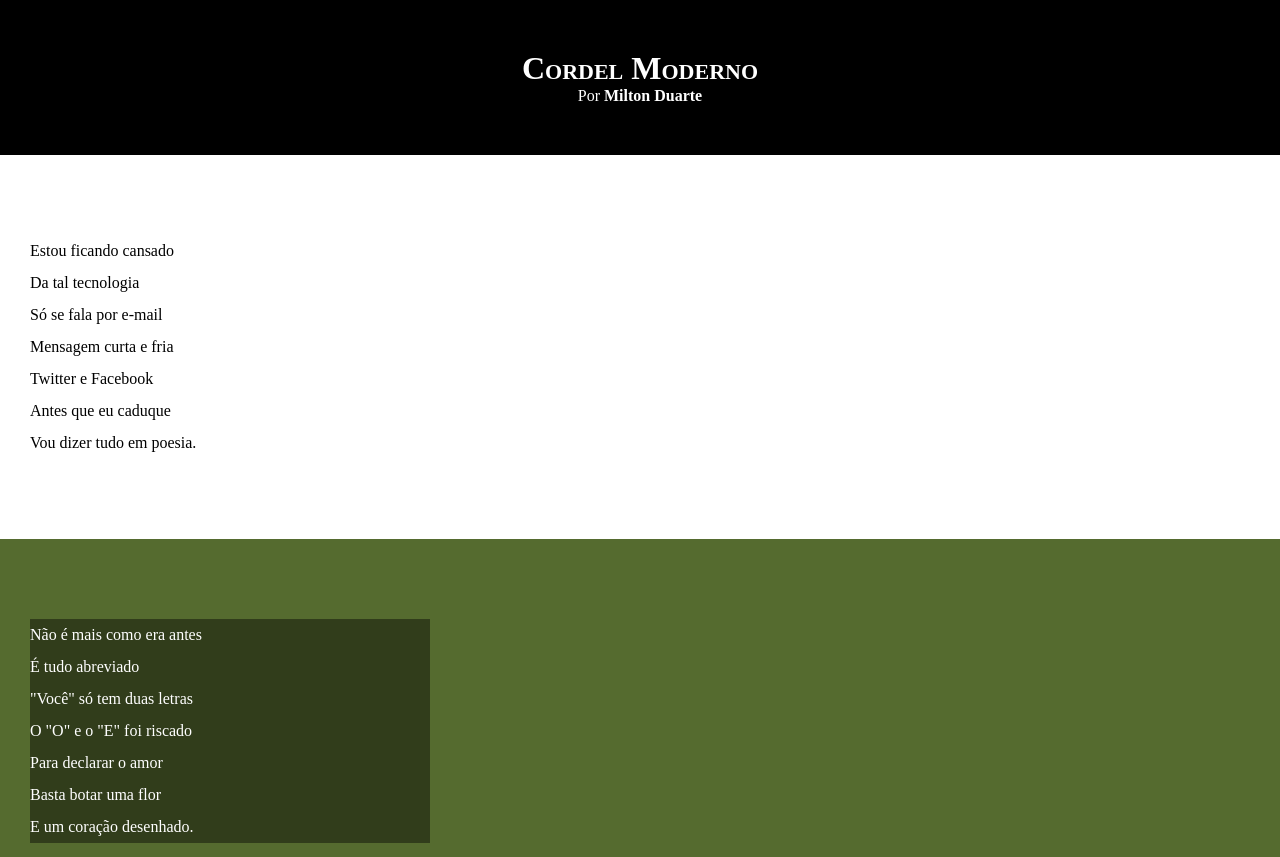
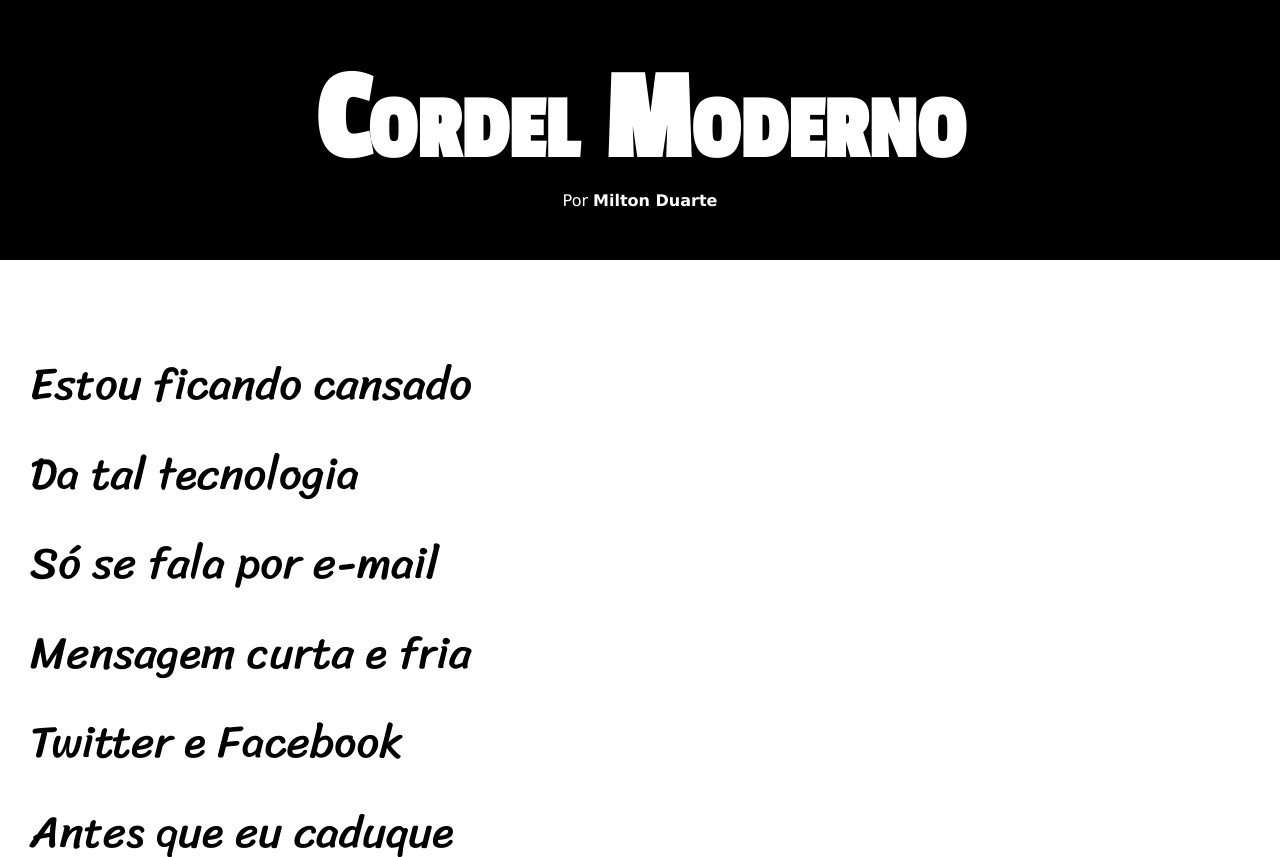
Before and after one commit to AlissonLins/html-css, a plain HTML site: page Desafio012/index.html in a window 1280 px wide. Shown: the top 857 px of the page. Drawn offline with Linux system fonts and the light colour scheme.

Commit message:
atualização de estilos do desafio 12

```diff
--- a/Desafio012/estilo/style.css
+++ b/Desafio012/estilo/style.css
@@ -1,13 +1,24 @@
 @charset "UTF-8";
+
+@import url('https://fonts.googleapis.com/css2?family=Passion+One&family=Sriracha&display=swap');
+@import url('https://fonts.googleapis.com/css2?family=Sriracha&display=swap');
+
+:root {
+    --fonte1: Verdana, Geneva, Tahoma, sans-serif;
+    --fonte2: 'Passion One', cursive;
+    --fonte3: 'Sriracha', cursive;
+}
 
 * {
     margin: 0px;
     padding: 0px;
+
 }
 
 html, body {
     min-height: 100vh;
     background-color: darkgray;
+    font-family: var(--fonte1);
 }
 
 header {
@@ -19,6 +30,8 @@ header {
 header > h1 {
     padding-top: 50px;
     font-variant: small-caps;
+    font-family: var(--fonte2);
+    font-size: 10vw;
 }
 
 header > p {
@@ -41,6 +54,8 @@ section {
     padding-bottom: 10vh;
     line-height: 2em;
     padding-left: 30px;
+    font-family: var(--fonte3);
+    font-size: 3.5vw;
 }
 section.normal {
     background-color: white;
@@ -54,7 +69,8 @@ section.imagem {
 }
 
 section.imagem >p {
-    width: 400px;
+    display: inline-block;
+    padding: 5px;
     background-color: rgba(0, 0, 0, 0.427);
 
 }
```
